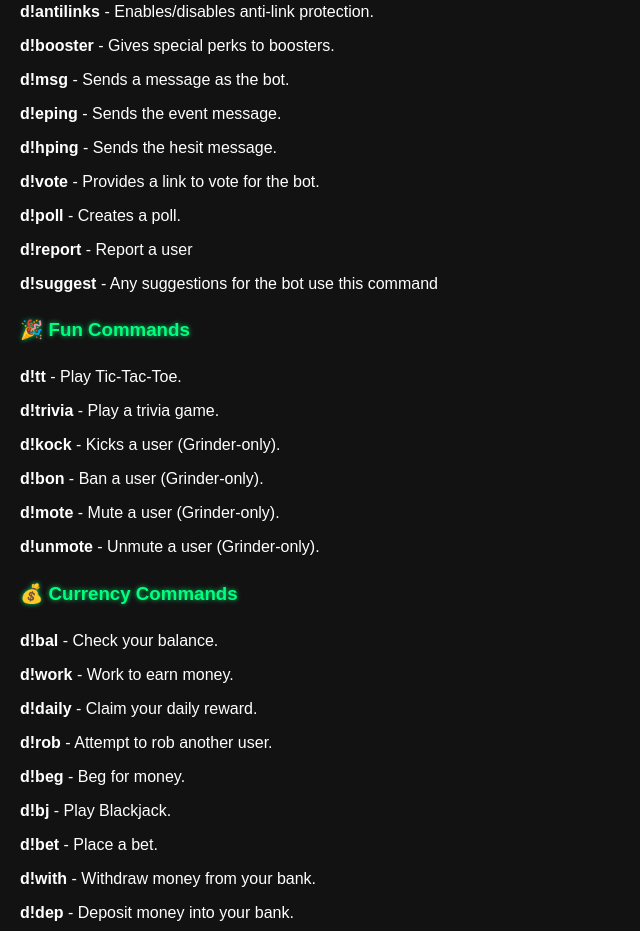
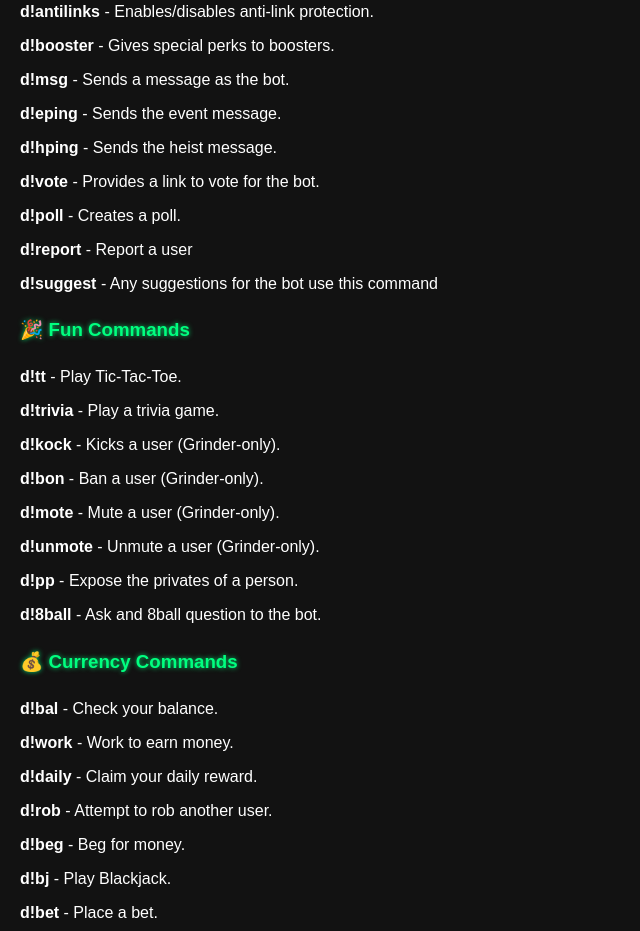
Before and after one commit to GamerL09/Dank-Life, a plain HTML site: page index.html in a window 1280 px wide. Shown: the part 1050-1981 px from the top of the page, without its empty margins (0-640 px from the left). Drawn offline with Linux system fonts and the light colour scheme.

Commit message:
Update index.html

```diff
--- a/index.html
+++ b/index.html
@@ -58,11 +58,12 @@ Dank Life is a multipurpose Discord bot that provides fun, moderation, and curre
                 <li><b>d!booster</b> - Gives special perks to boosters.</li>
                 <li><b>d!msg</b> - Sends a message as the bot.</li>
                 <li><b>d!eping</b> - Sends the event message.</li>
-                <li><b>d!hping</b> - Sends the hesit message.</li>
+                <li><b>d!hping</b> - Sends the heist message.</li>
                 <li><b>d!vote</b> - Provides a link to vote for the bot.</li>
                 <li><b>d!poll</b> - Creates a poll.</li>
                 <li><b>d!report</b> - Report a user</li>
                 <li><b>d!suggest</b> - Any suggestions for the bot use this command</li>
+
             </ul>
 
             <h3>🎉 Fun Commands</h3>
@@ -73,6 +74,8 @@ Dank Life is a multipurpose Discord bot that provides fun, moderation, and curre
                 <li><b>d!bon</b> - Ban a user (Grinder-only).</li>
                 <li><b>d!mote</b> - Mute a user (Grinder-only).</li>
                 <li><b>d!unmote</b> - Unmute a user (Grinder-only).</li>
+                <li><b>d!pp</b> - Expose the privates of a person.</li>
+                <li><b>d!8ball</b> - Ask and 8ball question to the bot.</li>
             </ul>
 
             <h3>💰 Currency Commands</h3>
```
